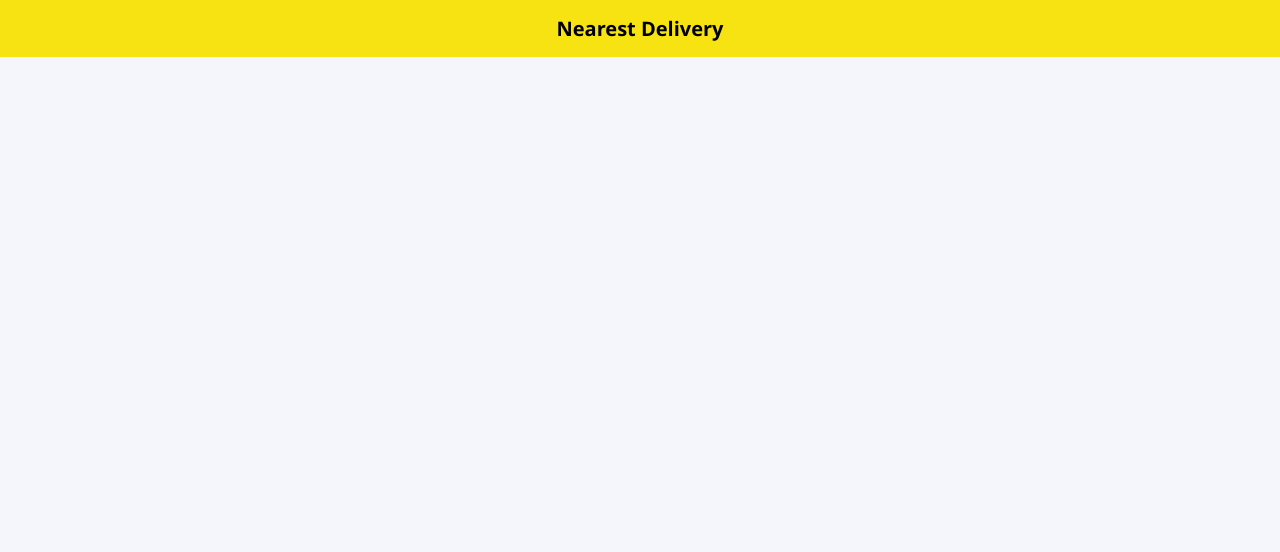
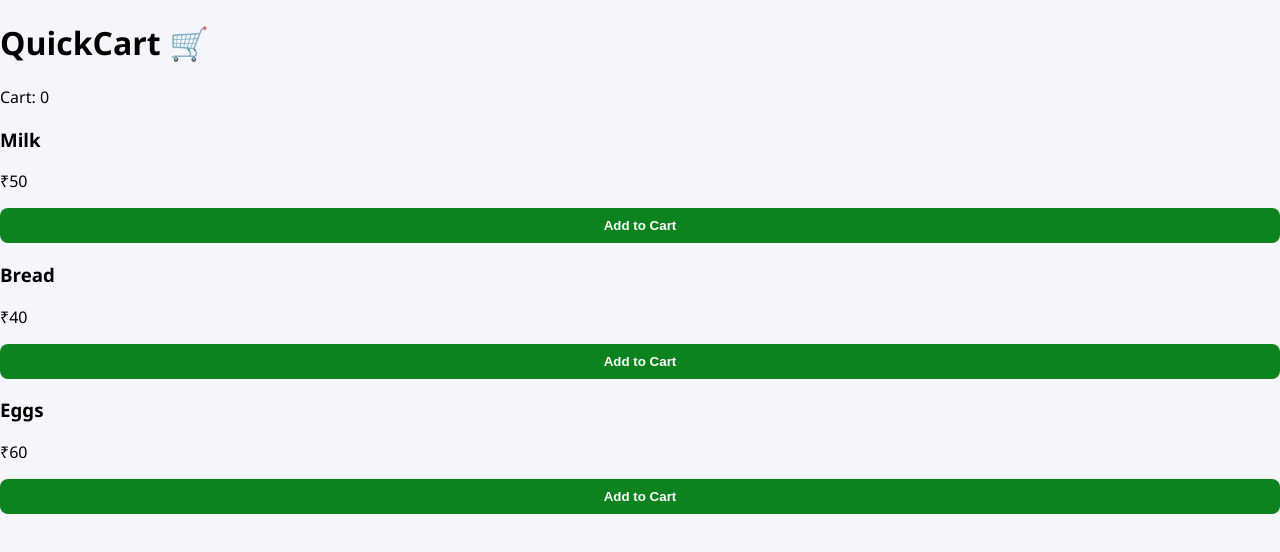
Before and after one commit to ankitthakur847398-design/Delivery-website, a plain HTML site: page index.html in a window 1280 px wide. Drawn offline with Linux system fonts and the light colour scheme; no server answers.

Commit message:
Update index.html for QuickCart layout and content

```diff
--- a/index.html
+++ b/index.html
@@ -1,17 +1,39 @@
 <!DOCTYPE html>
-<html>
+<html lang="en">
 <head>
-    <meta name="viewport" content="width=device-width, initial-scale=1.0">
-    <title>Nearest Delivery - Shop</title>
-    <script src="https://www.gstatic.com/firebasejs/8.10.0/firebase-app.js"></script>
-    <script src="https://www.gstatic.com/firebasejs/8.10.0/firebase-database.js"></script>
-    <link rel="stylesheet" href="style.css">
+  <meta charset="UTF-8">
+  <title>QuickCart | Blinkit Style</title>
+  <link rel="stylesheet" href="style.css">
 </head>
 <body>
-    <div class="header">Nearest Delivery</div>
-    <div class="container">
-        <div id="product-list" class="grid"></div>
+
+  <header>
+    <h1>QuickCart 🛒</h1>
+    <div class="cart">
+      Cart: <span id="cart-count">0</span>
     </div>
-    <script src="app.js"></script>
+  </header>
+
+  <section class="products">
+    <div class="product">
+      <h3>Milk</h3>
+      <p>₹50</p>
+      <button onclick="addToCart()">Add to Cart</button>
+    </div>
+
+    <div class="product">
+      <h3>Bread</h3>
+      <p>₹40</p>
+      <button onclick="addToCart()">Add to Cart</button>
+    </div>
+
+    <div class="product">
+      <h3>Eggs</h3>
+      <p>₹60</p>
+      <button onclick="addToCart()">Add to Cart</button>
+    </div>
+  </section>
+
+  <script src="script.js"></script>
 </body>
 </html>
```
